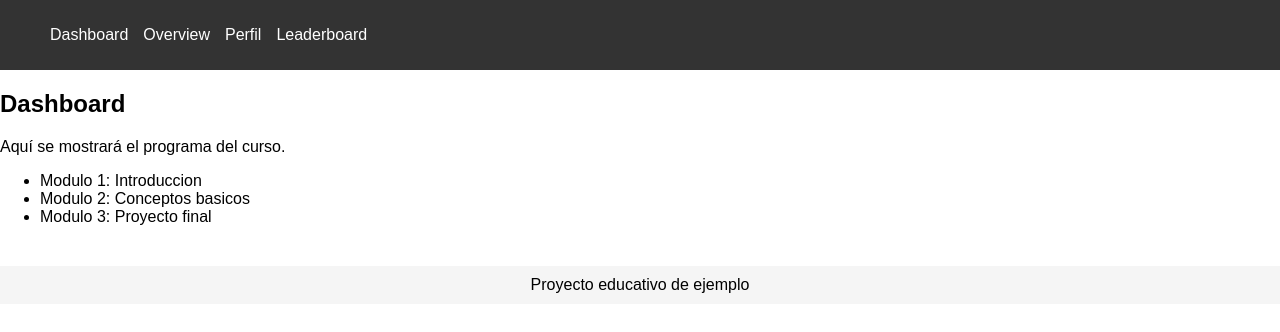
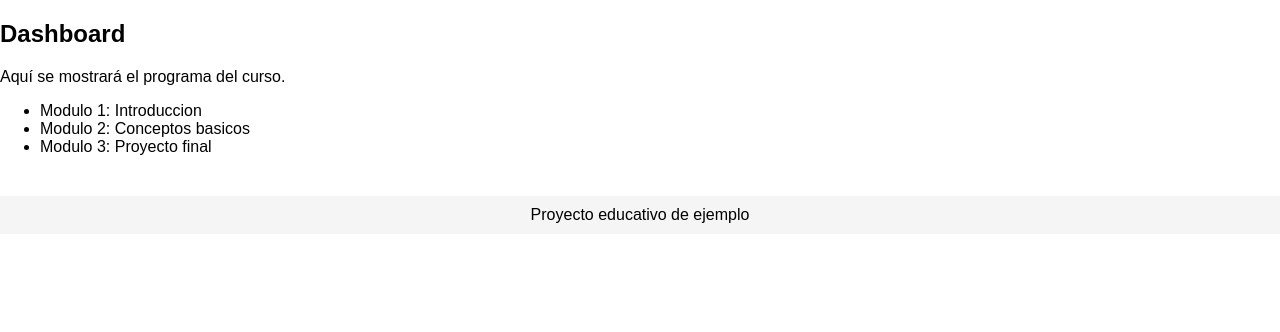
Before and after one commit to jricica/Hackaton, a Flask app: page /dashboard in a window 1280 px wide. Shown: the top 332 px of the page. Run offline with Flask 3, Linux system fonts and the light colour scheme.

Commit message:
Remove navbar from base template

```diff
--- a/templates/base.html
+++ b/templates/base.html
@@ -7,14 +7,6 @@
     <link rel="stylesheet" href="{{ url_for('static', filename='css/styles.css') }}">
 </head>
 <body>
-<nav class="navbar">
-    <ul>
-        <li><a href="{{ url_for('dashboard') }}">Dashboard</a></li>
-        <li><a href="{{ url_for('overview') }}">Overview</a></li>
-        <li><a href="{{ url_for('profile') }}">Perfil</a></li>
-        <li><a href="{{ url_for('leaderboard') }}">Leaderboard</a></li>
-    </ul>
-</nav>
 <div class="content">
     {% block content %}{% endblock %}
 </div>
```
